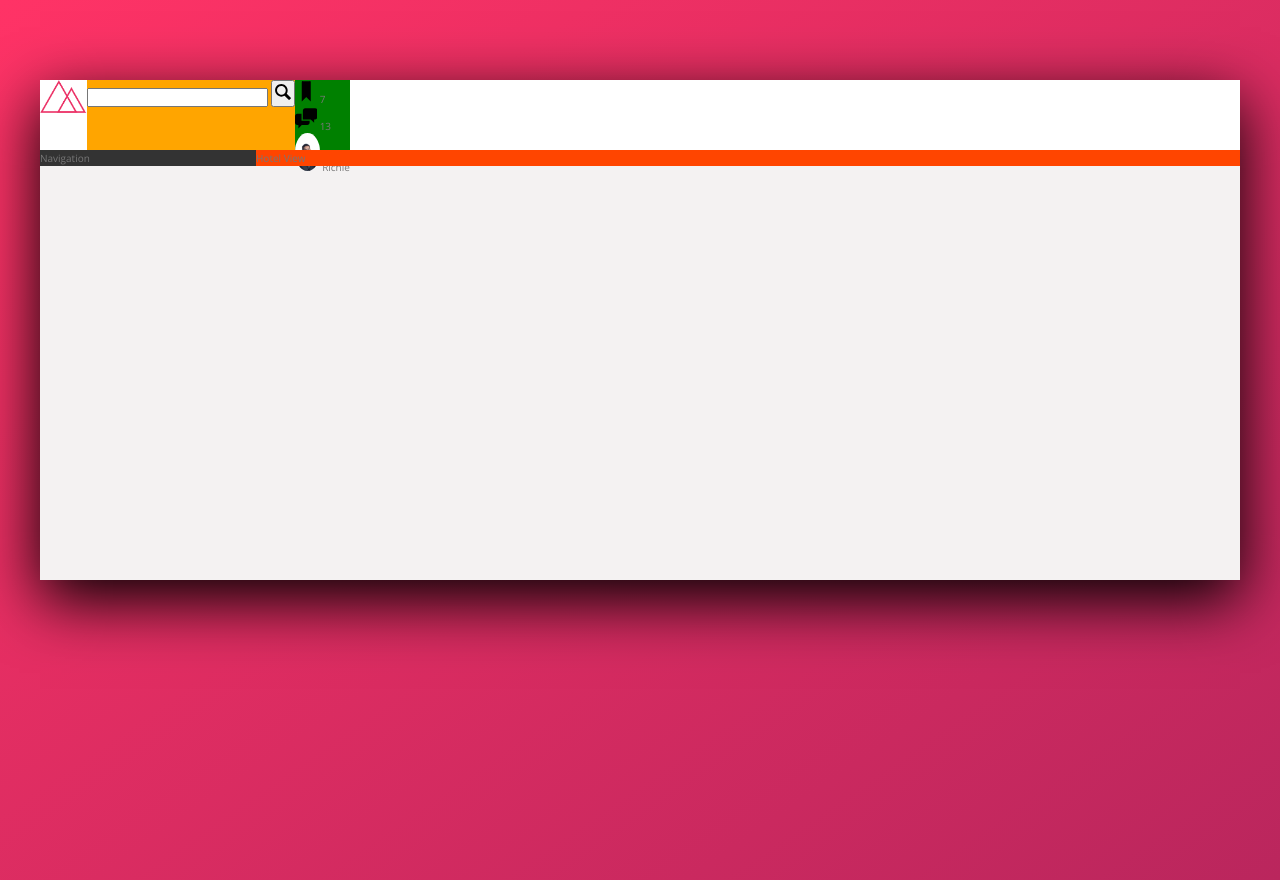
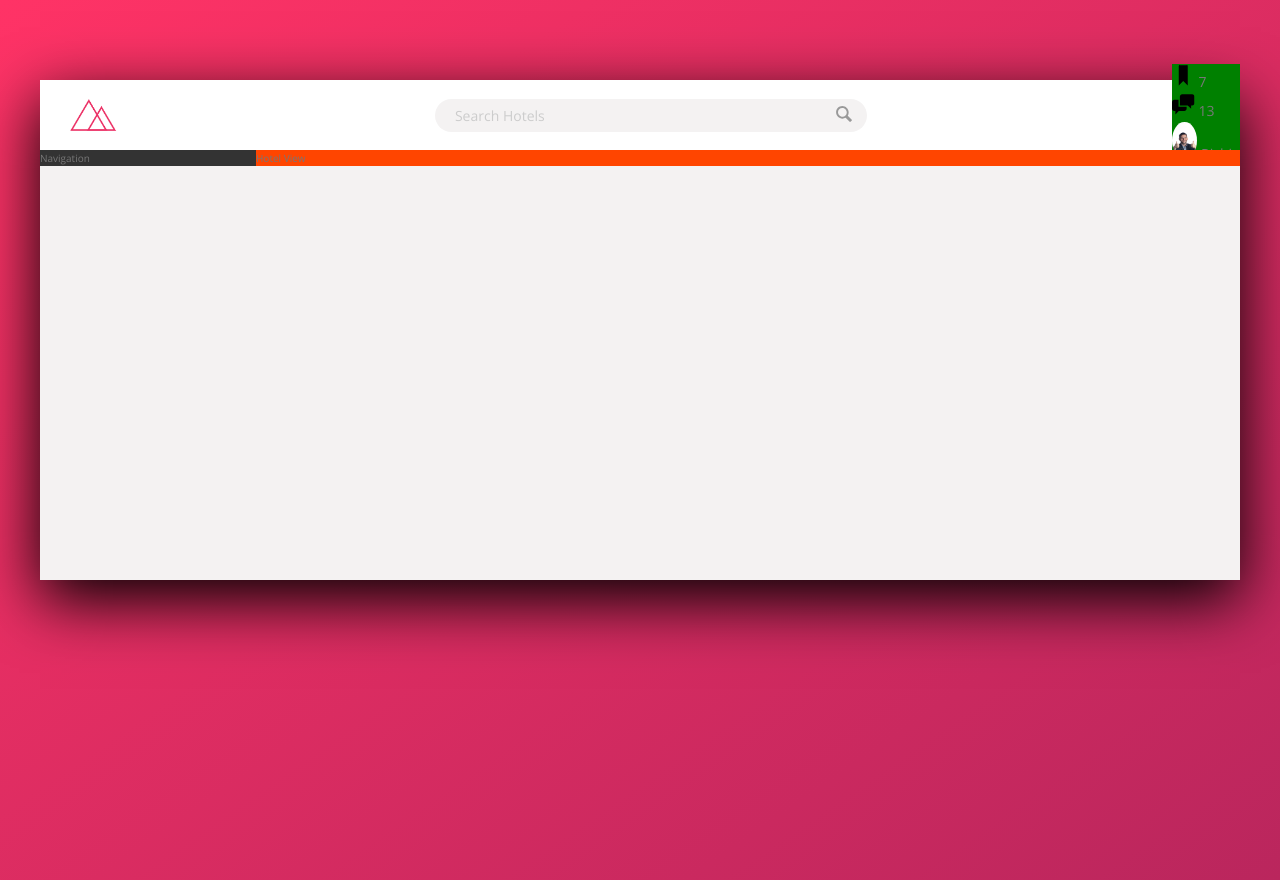
Before and after one commit to Ryoung27/Trillo, a website: page index.html in a window 1280 px wide. Drawn offline with nearby package versions, Linux system fonts and the light colour scheme.

Commit message:
finished search bar

```diff
--- a/index.html
+++ b/index.html
@@ -16,7 +16,7 @@
                 <img src="img/logo.png" alt="" class="logo">
 
                 <form action="#" class="search">
-                    <input type="text" class="search__input" placeholders="Search hotels">
+                    <input type="text" class="search__input" placeholder="Search Hotels">
                     <button class="search__button">
                         <svg class="search__icon">
                             <use xlink:href="img/sprite.svg#icon-magnifying-glass"></use>
--- a/sass/_components.scss
+++ b/sass/_components.scss
@@ -2,6 +2,7 @@
 //Logo
 .logo{
     height: 3.25rem;
+    margin-left: 3rem;
 
 }
 
@@ -9,20 +10,60 @@
 //Search
 
 .search{
-    background: orange;
+    flex: 0 0 40%;
+
+    display: flex;
+    align-items: center;
+    justify-content: center;
+
     &__input{
+        font-family: inherit;
+        font-size: inherit;
+        background-color: var(--color-grey-light-2);
+        border: none;
+        padding: .7rem 2rem;
+        border-radius: 100px;
+        width: 90%;
+        transition: all .2s;
+        margin-right: -3.25rem;
 
+        &:focus{
+            outline: none;
+            width: 100%;
+            background-color: var(--color-grey-light-3);
+        }
+
+        &::-webkit-input-placeholder{
+            font-weight: 100;
+            color: var(--color-grey-light-4);
+        }
 
 
     }
 
+    &__input:focus + &__button{
+        background-color: var(--color-grey-light-3);
+
+    }
+
     &__button{
+        border: none;
+        background-color: var(--color-grey-light-2);
+
+        &focus{
+            outline: none;
+        }
+
+        &:active{
+            transform: translateY(2px);
+        }
 
     }
 
     &__icon{
         height: 2rem;
         width: 2rem;
+        fill: var(--color-grey-dark-3);
     }
 }
 
--- a/sass/_layout.scss
+++ b/sass/_layout.scss
@@ -8,10 +8,13 @@
 }
 
 .header{
+    font-size: 1.4rem;
     display: flex;
     height: 7rem;
     background-color: #fff;
     border-bottom: var(--color-grey-light-2);
+    justify-content: space-between;
+    align-items: center;
 }
 
 .content{
```
Also changed, not shown: css/style.css.
